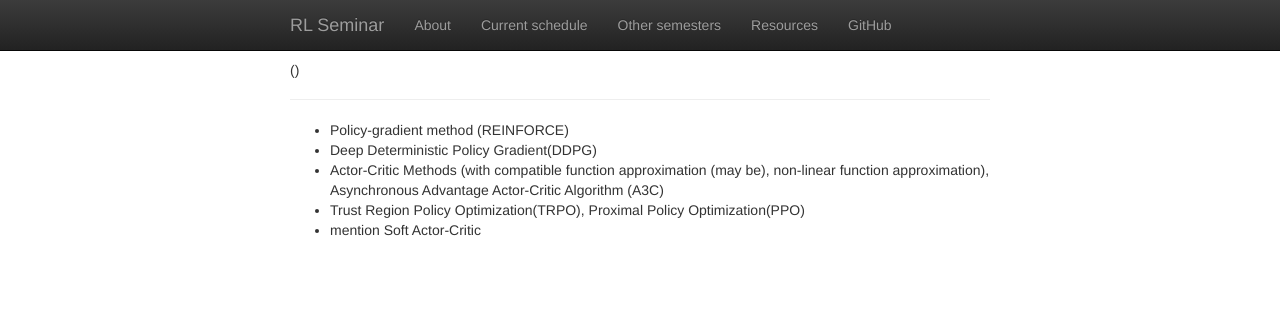
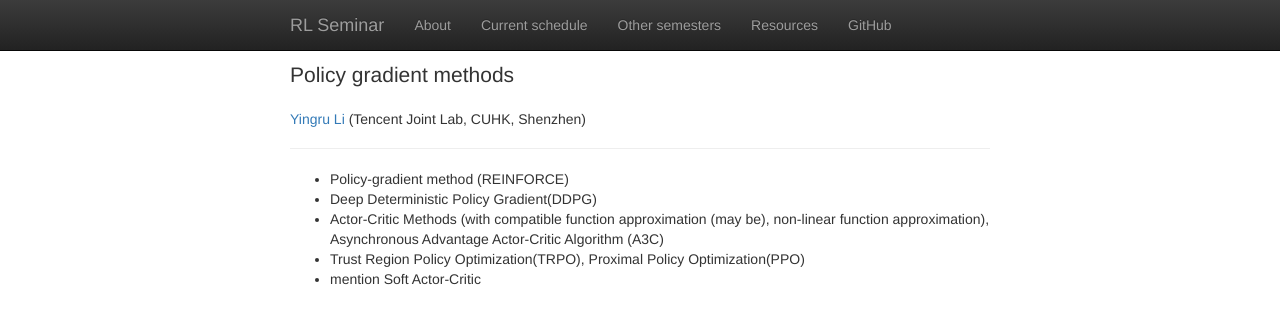
Before and after one commit to rlseminar/rlseminar.github.io, a Jekyll site: the page built from _posts/2019-02-11-yingru.md, in a window 1280 px wide. Shown: the top 324 px of the page. Built offline with Jekyll 4.4.1, drawn with Linux system fonts in a browser that asks for light colours.

Commit message:
update affil

```diff
--- a/_posts/2019-02-11-yingru.md
+++ b/_posts/2019-02-11-yingru.md
@@ -2,8 +2,8 @@
 title: Policy gradient methods
 speaker:
   name: Yingru Li
-  affil: [Tencent Joint Lab](http://tencentlab.cuhk.edu.cn/en), CUHK, Shenzhen
-  url:
+  affil: Tencent Joint Lab, CUHK, Shenzhen
+  url: http://tencentlab.cuhk.edu.cn/en
 ---
 
 - Policy-gradient method (REINFORCE)
```
Also changed, not shown: _posts/2019-01-21-jim.md (+1 -1 lines).
